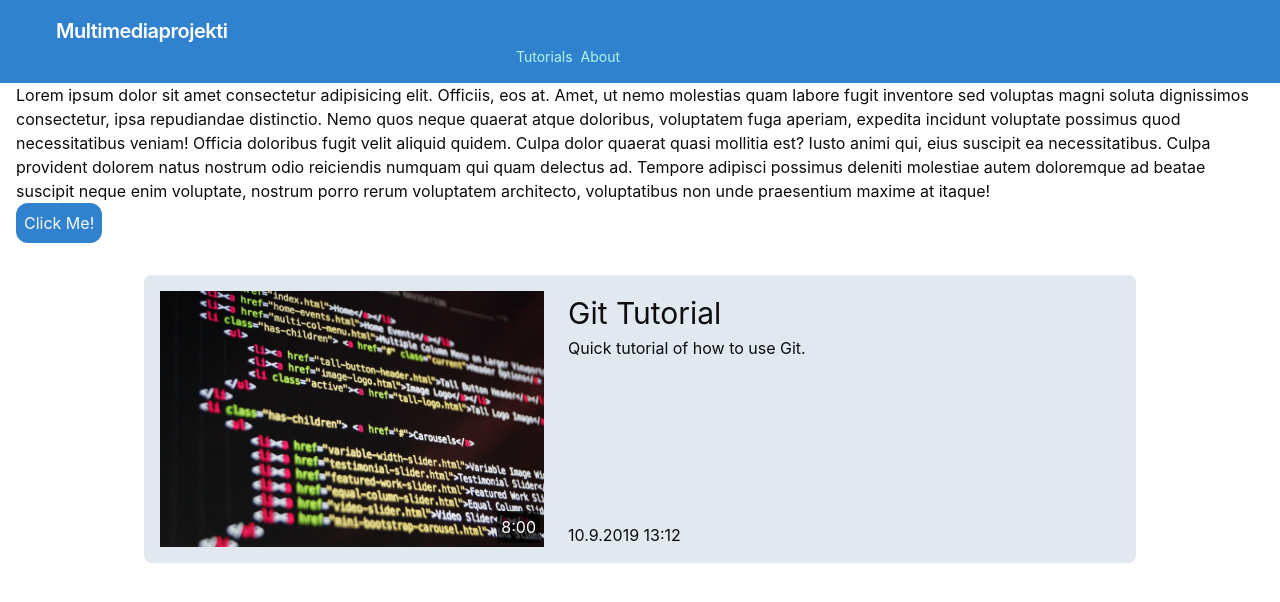
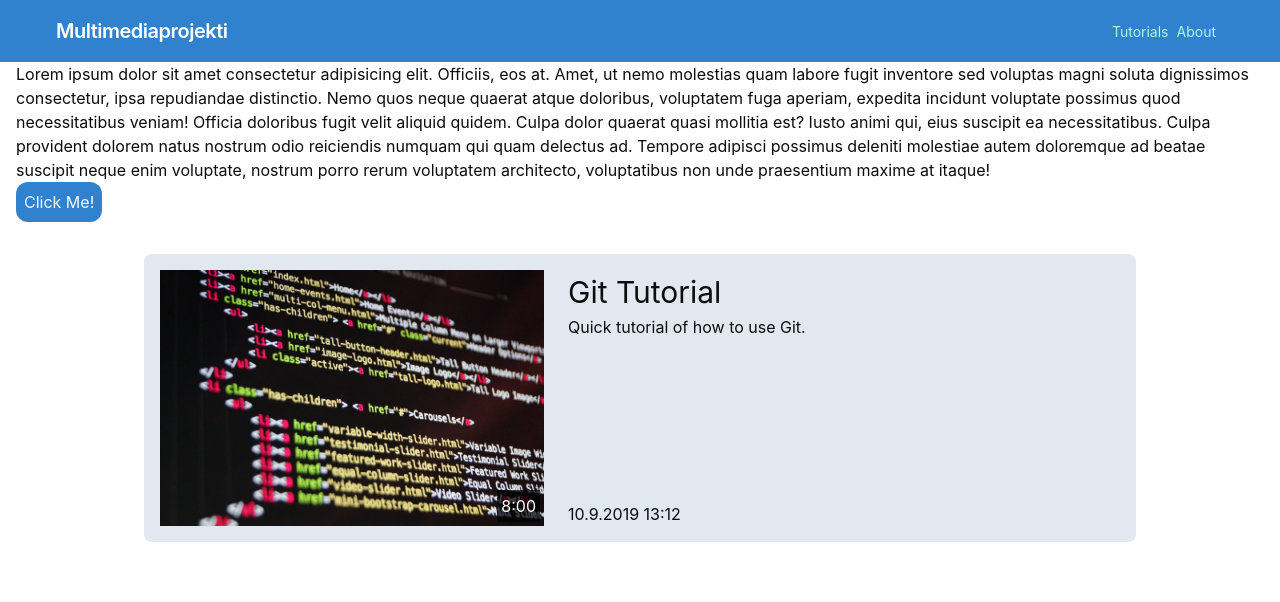
Before and after one commit to djozoku/multimediasitetemplate, a React app: page / in a window 1280 px wide. Shown: the top 602 px of the page. Built offline with nearby package versions, Linux system fonts and the light colour scheme.

Commit message:
mobile fixes

```diff
--- a/src/components/Navbar.tsx
+++ b/src/components/Navbar.tsx
@@ -1,13 +1,13 @@
-import React, { useContext } from 'react';
+import React, { useContext, useState } from 'react';
 import { Link } from 'react-router-dom';
 import themeContext, { colors } from '../Theme';
-import NavLink from './NavLink';
 
 interface NavbarProps {
   title: string;
 }
 
 const Navbar: React.FC<NavbarProps> = props => {
+  const [open, setOpen] = useState(false);
   const theme = useContext(themeContext);
   const { title, children } = props;
   return (
@@ -18,8 +18,11 @@ const Navbar: React.FC<NavbarProps> = props => {
             <Link to="/">{title}</Link>
           </span>
         </div>
-        <div className="block lg:hidden">
-          <button className="flex items-center px-3 py-2 border rounded text-teal-200 border-teal-400 hover:text-white hover:border-white">
+        <div className="block sm:hidden">
+          <button
+            className="flex items-center px-3 py-2 border rounded text-teal-200 border-teal-400 hover:text-white hover:border-white"
+            onClick={() => setOpen(t => !t)}
+          >
             <svg
               className="fill-current h-3 w-3"
               viewBox="0 0 20 20"
@@ -30,7 +33,7 @@ const Navbar: React.FC<NavbarProps> = props => {
             </svg>
           </button>
         </div>
-        <div style={{ margin: '0px 500px' }}>
+        <div className={`sm:inline md:mx-10 lg:mx-80 ${open ? '' : 'hidden'}`}>
           <div className="text-sm lg:flex-grow">{children}</div>
         </div>
       </nav>
```
